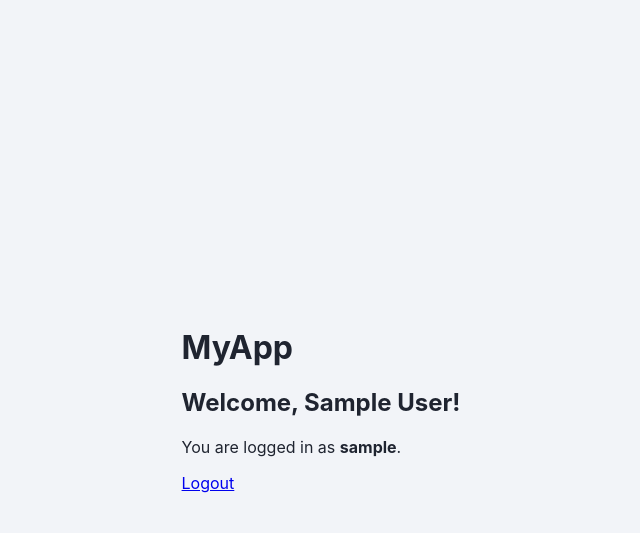
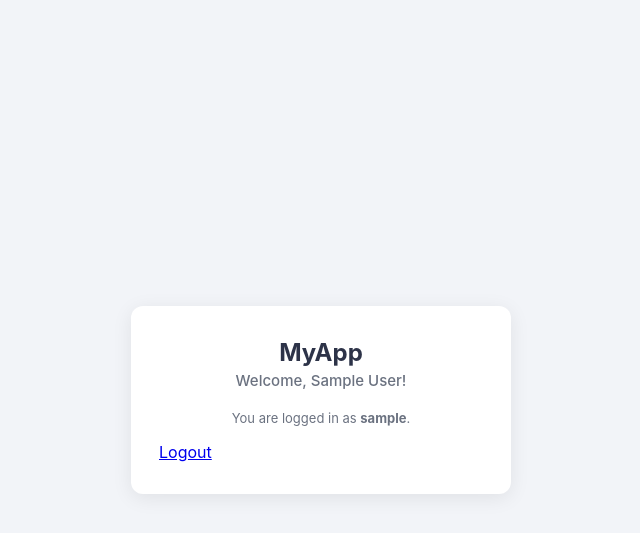
Before and after one commit to sanuka20231513-bot/login-system, a Flask app: page /dashboard in a window 1280 px wide. Shown: the top 533 px of the page, without its empty margins (319-959 px from the left). Run offline with Flask 3, Linux system fonts and the light colour scheme; the visitor is signed in with stand-in values (Sample User, id 1).

Commit message:
Enhance login CSS with card and typography styles
Added styles for card, title, subtitle, note, and label.

```diff
--- a/static/style.css
+++ b/static/style.css
@@ -16,3 +16,43 @@ body {
   color: #1f2430;
   padding: 24px;
 }
+
+.card {
+  background: #ffffff;
+  width: 100%;
+  max-width: 380px;
+  border-radius: 12px;
+  padding: 32px 28px;
+  box-shadow: 0 4px 20px rgba(0, 0, 0, 0.08);
+}
+
+
+.title {
+  margin: 0 0 4px;
+  font-size: 24px;
+  font-weight: 700;
+  text-align: center;
+  color: #2d3348;
+}
+
+.subtitle {
+  margin: 0 0 20px;
+  font-size: 15px;
+  font-weight: 500;
+  text-align: center;
+  color: #6b7280;
+}
+.note {
+  font-size: 13px;
+  color: #6b7280;
+  text-align: center;
+  margin-bottom: 16px;
+}
+
+label {
+  display: block;
+  font-size: 13px;
+  font-weight: 600;
+  margin-bottom: 6px;
+  color: #374151;
+}
```
